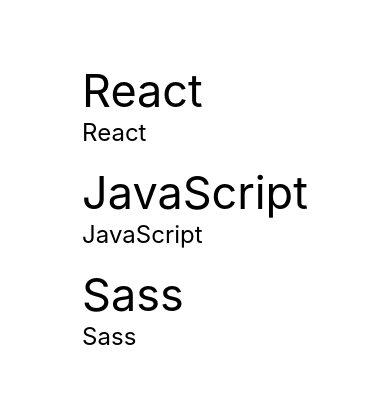
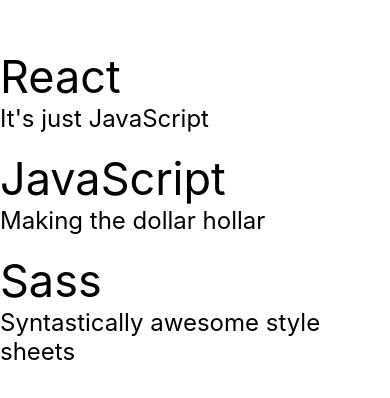
Before and after one commit to lrtico/React-Native-App-Flashcards, a React Native app: screen / in a window 390 px wide. Shown: the part 206-604 px from the top of the page. Built offline with nearby package versions, Linux system fonts and the light colour scheme.

Commit message:
Redux store hooked up

```diff
--- a/App.js
+++ b/App.js
@@ -1,35 +1,40 @@
 import React from 'react';
 import { StyleSheet, Text, View } from 'react-native';
-import DeckList from './components/DeckList';
+import { createStore } from 'redux'
+import { Provider } from 'react-redux'
+import reducer from './reducers'
+import DeckList from './containers/DeckList';
+
+const store = createStore( reducer )
 
 export default class App extends React.Component {
-  state = {
-    data: [
-      {
-        'id': '1',
-        'title': 'React',
-        'subtitle': "It's just JavaScript",
-      },
-      {
-        'id': '2',
-        'title': 'JavaScript',
-        'subtitle': 'Making the dollar hollar',
-      },
-      {
-        'id': '3',
-        'title': 'Sass',
-        'subtitle': 'Syntastically awesome style sheets',
-      },
-    ]
-  }
+  // state = {
+  //   data: [
+  //     {
+  //       'id': '1',
+  //       'title': 'React',
+  //       'subtitle': "It's just JavaScript",
+  //     },
+  //     {
+  //       'id': '2',
+  //       'title': 'JavaScript',
+  //       'subtitle': 'Making the dollar hollar',
+  //     },
+  //     {
+  //       'id': '3',
+  //       'title': 'Sass',
+  //       'subtitle': 'Syntastically awesome style sheets',
+  //     },
+  //   ]
+  // }
 
   render() {
-    const { data } = this.state
-
     return (
-      <View style={styles.container}>
-        <DeckList data={data} />
-      </View>
+      <Provider store={store}>
+        <View style={styles.container}>
+          <DeckList />
+        </View>
+      </Provider>
     )
   }
 }
--- /dev/null
+++ b/actions/index.js
@@ -0,0 +1,8 @@
+const FETCH_DECKS = 'FETCH_DECKS'
+
+export function fetchAllDecks (decks) {
+  return {
+    type: FETCH_DECKS,
+    decks
+  }
+}
--- a/components/DeckList.js
+++ /dev/null
@@ -1,21 +0,0 @@
-import React, { Component } from 'react'
-import { View, Text } from 'react-native'
-import DeckListItem from './DeckListItem'
-
-class DeckList extends Component {
-
-  render() {
-    const { data } = this.props
-
-    return (
-      <View>
-        {data.map((item) =>
-          <DeckListItem key={item.id} data={item} />
-        )}
-      </View>
-
-    )
-  }
-}
-
-export default DeckList
--- a/components/DeckListItem.js
+++ b/components/DeckListItem.js
@@ -7,7 +7,7 @@
   return (
     <View>
       <Text style={{fontSize: 45}}>{data.title}</Text>
-      <Text style={{fontSize: 24, marginBottom: 18}}>{data.title}</Text>
+      <Text style={{fontSize: 24, marginBottom: 18}}>{data.subtitle}</Text>
     </View>
   )
 }
--- /dev/null
+++ b/containers/DeckList.js
@@ -0,0 +1,29 @@
+import React, { Component } from 'react'
+import { View, Text } from 'react-native'
+import { connect } from 'react-redux'
+import DeckListItem from '../components/DeckListItem'
+
+class DeckList extends Component {
+
+  render() {
+    const { decks } = this.props
+    console.log('data', this.props)
+    return (
+      <View>
+        {decks.map((item) =>
+          <DeckListItem key={item.id} data={item} />
+        )}
+      </View>
+    )
+  }
+}
+
+function mapStateToProps (state) {
+  return {
+    decks: state.decks
+  }
+}
+
+export default connect(
+  mapStateToProps
+)(DeckList)
--- a/package.json
+++ b/package.json
@@ -21,6 +21,8 @@
   "dependencies": {
     "expo": "^26.0.0",
     "react": "16.3.0-alpha.1",
-    "react-native": "0.54.0"
+    "react-native": "0.54.0",
+    "react-redux": "^5.0.7",
+    "redux": "^3.7.2"
   }
 }
--- /dev/null
+++ b/reducers/index.js
@@ -0,0 +1,6 @@
+import { combineReducers } from 'redux'
+import decks from './reducer_deck'
+
+export default combineReducers({
+  decks
+})
--- /dev/null
+++ b/reducers/reducer_deck.js
@@ -0,0 +1,32 @@
+import { FETCH_DECKS } from '../actions'
+
+const initialState = [
+    {
+      'id': '1',
+      'title': 'React',
+      'subtitle': "It's just JavaScript",
+    },
+    {
+      'id': '2',
+      'title': 'JavaScript',
+      'subtitle': 'Making the dollar hollar',
+    },
+    {
+      'id': '3',
+      'title': 'Sass',
+      'subtitle': 'Syntastically awesome style sheets',
+    },
+  ]
+
+export default ( state = initialState, action ) => {
+  const { decks } = action
+
+  switch(action.type) {
+    case FETCH_DECKS :
+      return {
+        decks
+      }
+    default :
+      return state
+  }
+}
```
